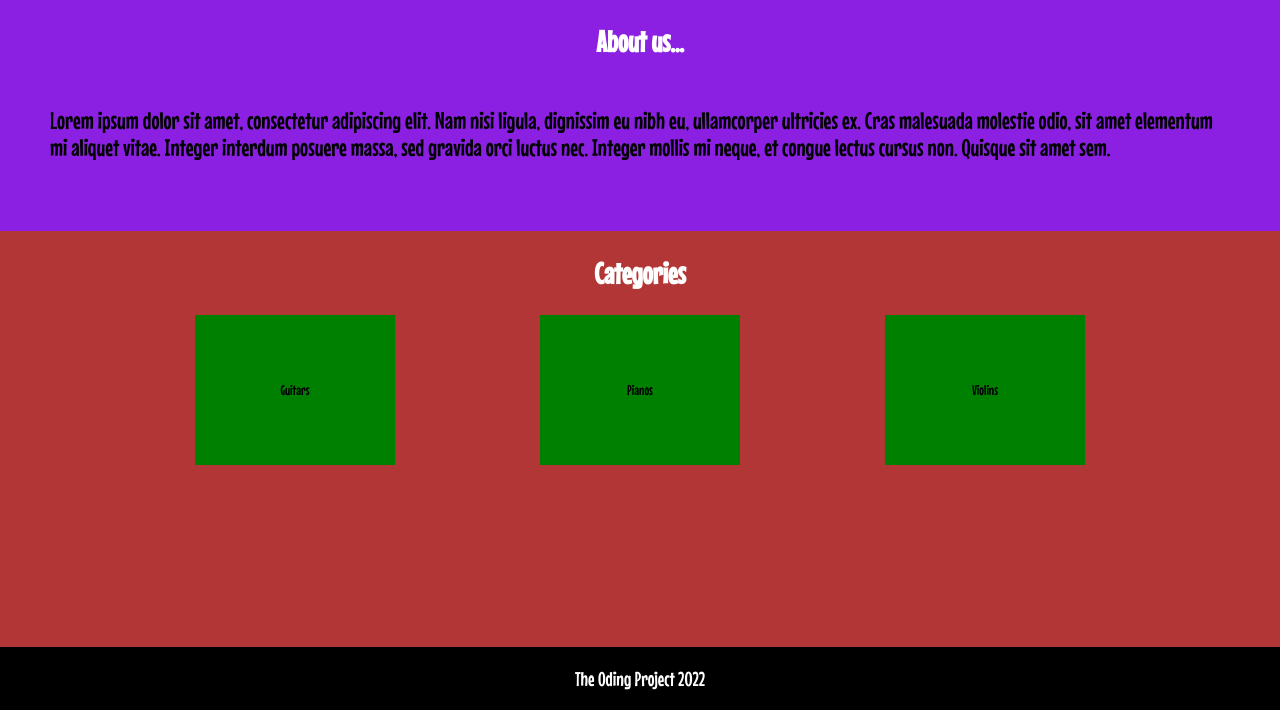
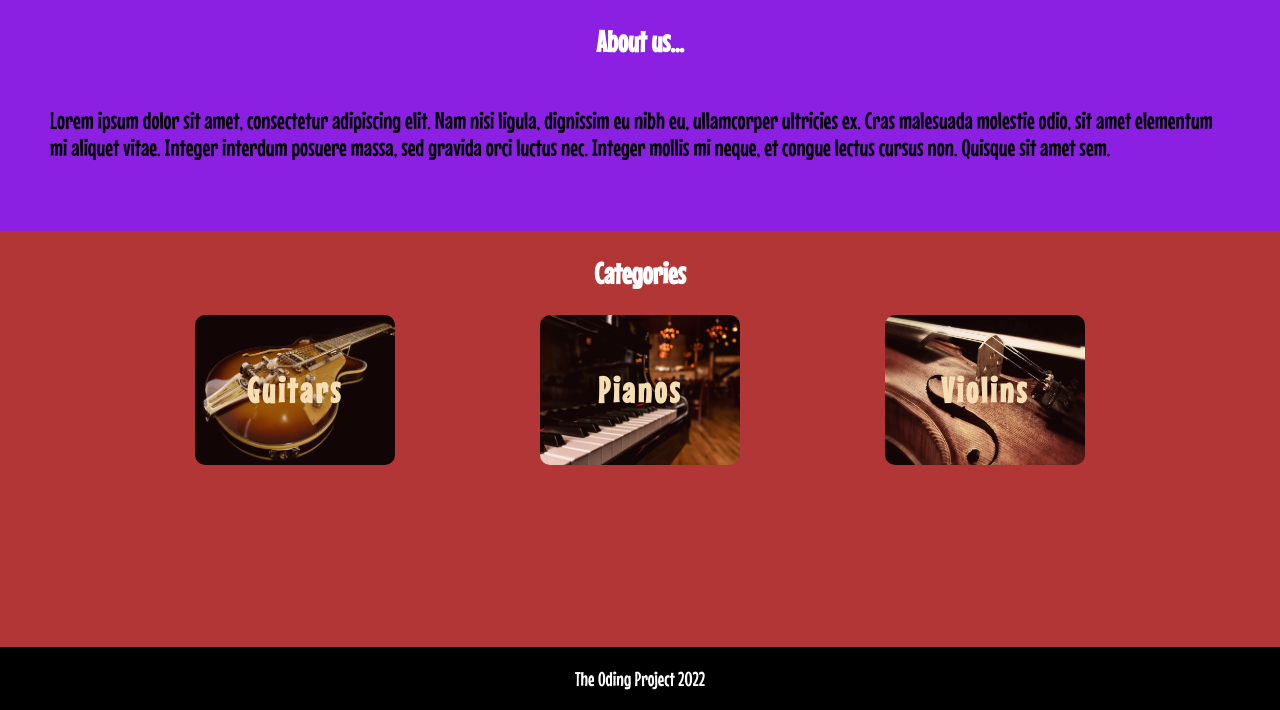
Before and after one commit to Houser97/Inventory-App, a Node server app: page / in a window 1280 px wide. Shown: the part 90-800 px from the top of the page. Run offline with Node 20, Linux system fonts and the light colour scheme; some libraries are stand-ins or nearby versions.

Commit message:
Add images to category links

```diff
--- a/public/stylesheets/style.css
+++ b/public/stylesheets/style.css
@@ -83,15 +83,33 @@ header .title-store {
 }
 
 .category-cards-container .card-category {
-  background-color: green;
   height: 100%;
   text-decoration: none;
   color: black;
   display: flex;
   align-items: center; justify-content: center;
   transition: transform 250ms ease-in-out 0s;
+  position: relative;
+  overflow: hidden;
+  border-radius: 10px;
+  z-index: 2;
 }
 
 .category-cards-container .card-category:hover{
   transform: scale(1.1);
 }
+
+img{
+  position: absolute;
+  width: 100%; height: 100%;
+  z-index: 1;
+  opacity: 0.9;
+}
+
+.a-text{
+  z-index: 10;
+  color: wheat;
+  font-size: 36px;
+  font-weight: 600;
+  letter-spacing: 3px;
+}
--- a/views/index.ejs
+++ b/views/index.ejs
@@ -22,9 +22,18 @@
     <div class="category-container section-container">
       <h2 class="about home-page-sections">Categories</h2>
       <div class="category-cards-container">
-        <a href="/guitars" class="card-category">Guitars</a>
-        <a href="/guitars" class="card-category">Pianos</a>
-        <a href="/guitars" class="card-category">Violins</a>
+        <a href="/guitars" class="card-category">
+          <div class="a-text">Guitars</div>
+          <img class="image-category" src="images/Guitar.jpg" alt="Guitar">
+        </a>
+        <a href="/pianos" class="card-category">
+          <div class="a-text">Pianos</div>
+          <img class="image-category" src="images/Piano.jpg" alt="Guitar">
+        </a>
+        <a href="/violins" class="card-category">
+          <div class="a-text">Violins</div>
+          <img class="image-category" src="images/Violin.jpg" alt="Guitar">
+        </a>
       </div>
     </div>
 
```
Also changed, not shown: public/images/Guitar.jpg (added), public/images/Piano.jpg (added), public/images/Violin.jpg (added), public/images/backgroundImage.jpg (added).
